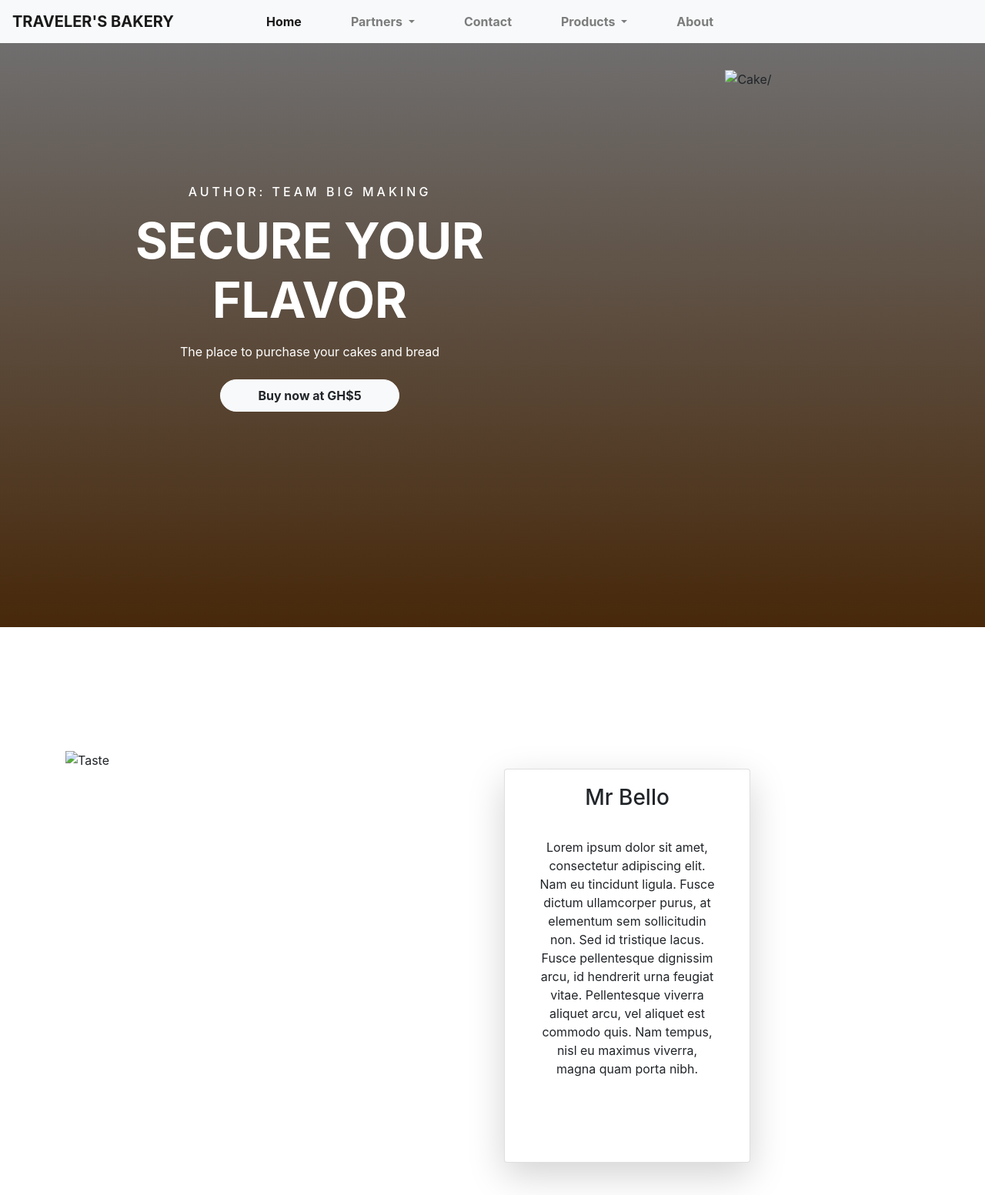
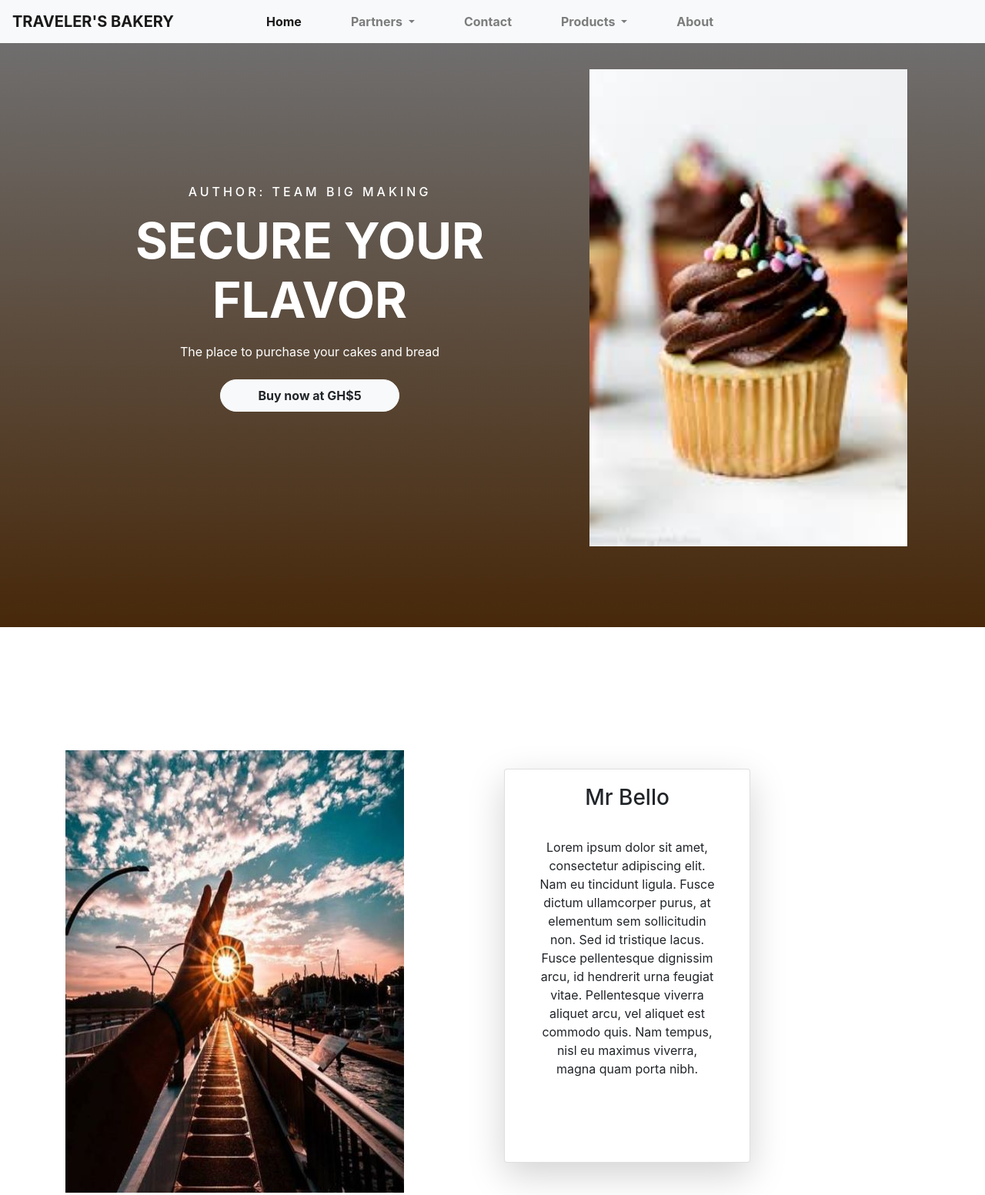
Before and after one commit to Anokplim/TRAVELER-S-BAKERY, a plain HTML site: page index.html in a window 1280 px wide. Shown: the top 1553 px of the page at 77% size. Drawn offline with nearby package versions, Linux system fonts and the light colour scheme; files whose address does not match are found by name.

Commit message:
Update index.html

```diff
--- a/index.html
+++ b/index.html
@@ -74,7 +74,7 @@
           <button class="btn btn-light px-5 py-2">Buy now at GH$5</button>
         </div>
         <div class="col-12 col-md-5 col-sm-12h-25">
-          <img src="../assets/download (1).jpeg" alt="Cake/">
+          <img src="./download (1).jpeg" alt="Cake/">
         </div>
       </div>
     </div>
@@ -88,7 +88,7 @@
 
         <div class="col-12 col-md-6">
           <div class="Taste">
-            <img src="../assets/tbm.jpg" alt="Taste">
+            <img src="./tbm.jpg" alt="Taste">
           </div>
         </div>
 
```
